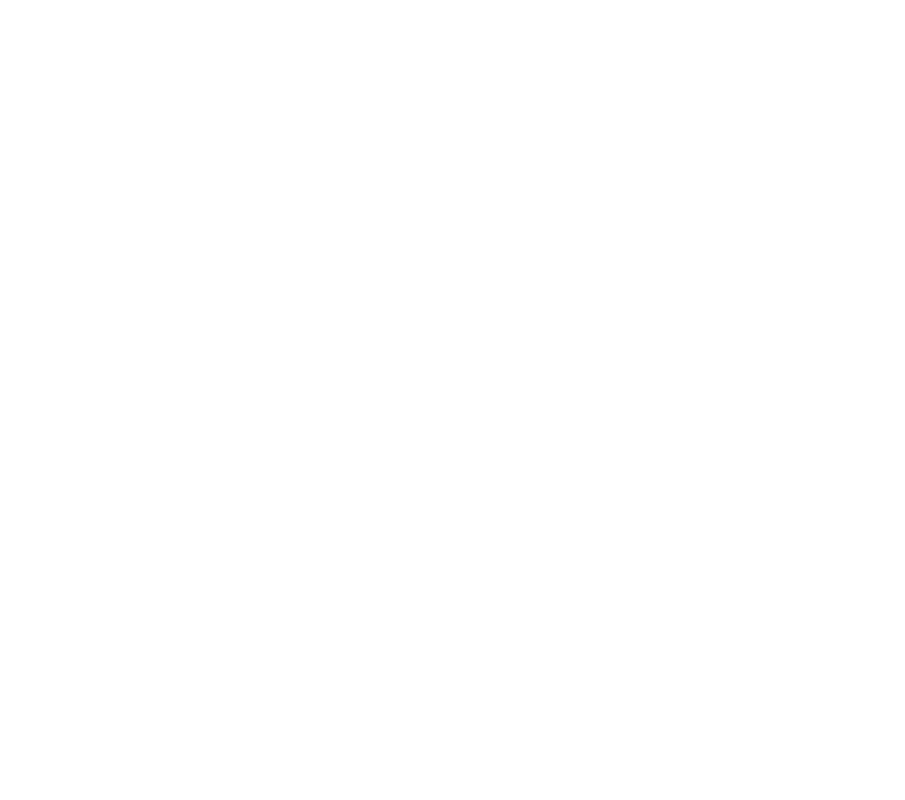
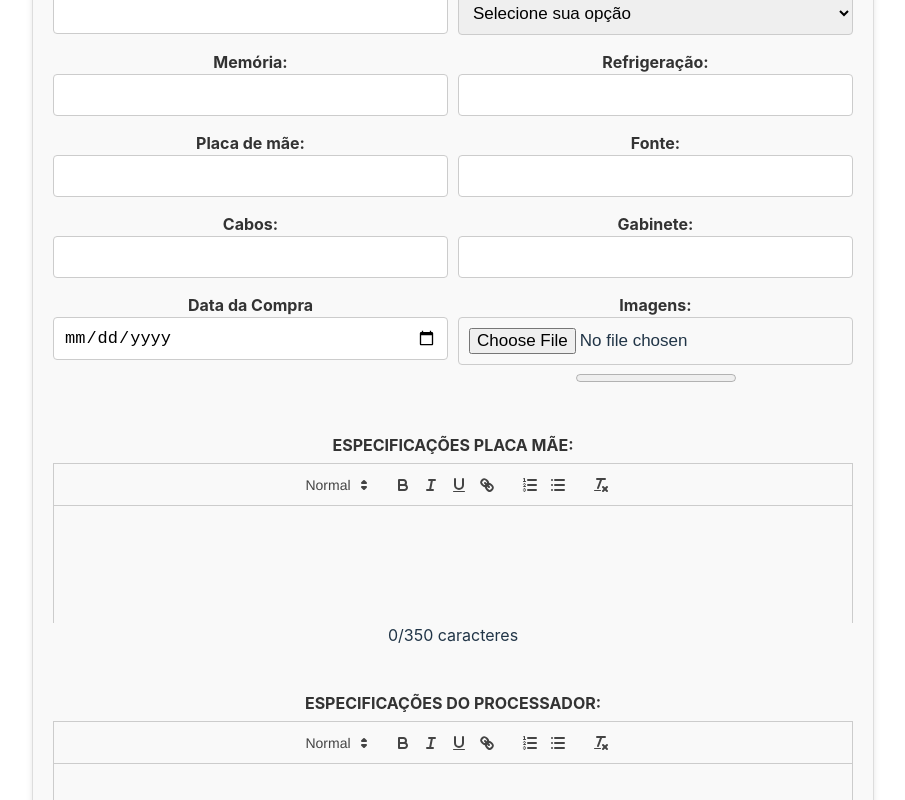
Before and after one commit to valmyrtavares/dragon.io, a React (Vite) app: page /form in a window 1280 px wide. Shown: the part 400-1200 px from the top of the page, without its empty margins (187-1092 px from the left). Before the commit the page ends 800 px from the top, so only its background shows below. Built offline with nearby package versions, Linux system fonts and the light colour scheme.

Commit message:
upperCase implemented in customer form

```diff
--- a/src/App.jsx
+++ b/src/App.jsx
@@ -11,7 +11,7 @@ import { GlobalProvider } from './GlobalProvider';
 const App = () => {
   return (
     <GlobalProvider>
-      <Router basename="/dragon.io">
+      <Router basename="/">
         <Header />
         <Routes>
           <Route path="/" element={<ShowCase />} />
--- a/src/components/forms/CreateCustomer.jsx
+++ b/src/components/forms/CreateCustomer.jsx
@@ -38,9 +38,10 @@ const CreateCustomer = () => {
         [name]: formattedDate,
       });
     }
+    const upperCaseValue = value.toUpperCase();
     setForm({
       ...form,
-      [name]: value,
+      [name]: upperCaseValue,
     });
   };
 
--- a/src/components/forms/inputProducts.jsx
+++ b/src/components/forms/inputProducts.jsx
@@ -522,9 +522,12 @@ const InputProducts = () => {
             </div>
           </div>
           <div className={style.textareaColumn}>
-            <label htmlFor="cpuText">ESPECIFICAÇÕES CPU:</label>
+            <label htmlFor="cpuText" title="modelo, htz, cache e marca">
+              ESPECIFICAÇÕES DO PROCESSADOR:
+            </label>
             <ReactQuill
               id="cpuText"
+              title="modelo, htz, cache e marca"
               className={style.textField}
               value={formData.cpuText}
               onChange={(value) => handleQuillChange(value, 'cpuText')}
```
